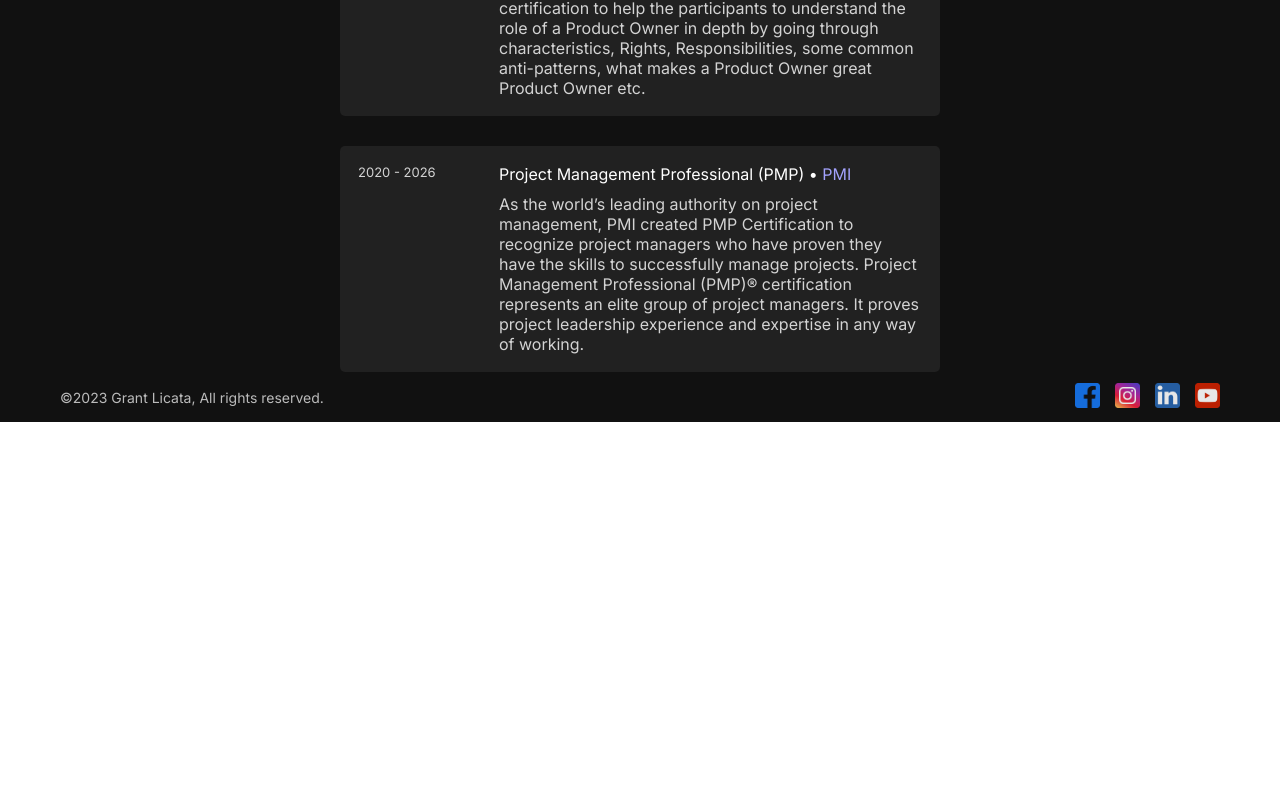
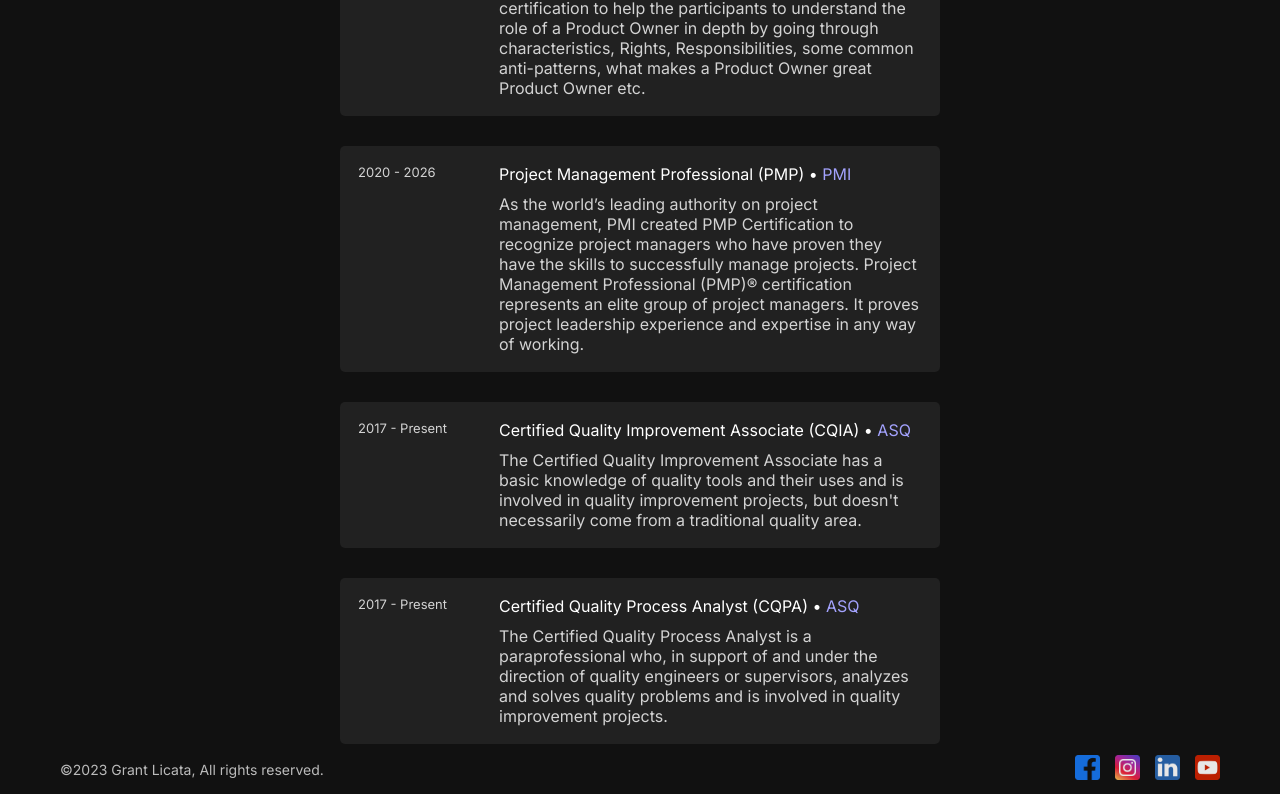
Before and after one commit to GrantLicata/Portfolio, a Next.js app: page /experience in a window 1280 px wide. Shown: the part 1772-2566 px from the top of the page. Before the commit the page ends 2194 px from the top, so only its background shows below. Built offline with nearby package versions, Linux system fonts and the light colour scheme.

Commit message:
More certifications added to the experience section

```diff
--- a/src/app/experience/data.js
+++ b/src/app/experience/data.js
@@ -96,5 +96,23 @@
       description:
         "As the world’s leading authority on project management, PMI created PMP Certification to recognize project managers who have proven they have the skills to successfully manage projects. Project Management Professional (PMP)® certification represents an elite group of project managers. It proves project leadership experience and expertise in any way of working.",
     },
+    {
+      organization: "ASQ",
+      title: "Certified Quality Improvement Associate (CQIA)",
+      year_start: 2017,
+      year_end: "Present",
+      organization_url: "https://asq.org/",
+      description:
+        "The Certified Quality Improvement Associate has a basic knowledge of quality tools and their uses and is involved in quality improvement projects, but doesn't necessarily come from a traditional quality area.",
+    },
+    {
+      organization: "ASQ",
+      title: "Certified Quality Process Analyst (CQPA)",
+      year_start: 2017,
+      year_end: "Present",
+      organization_url: "https://asq.org/",
+      description:
+        "The Certified Quality Process Analyst is a paraprofessional who, in support of and under the direction of quality engineers or supervisors, analyzes and solves quality problems and is involved in quality improvement projects.",
+    },
   ],
 };
```
